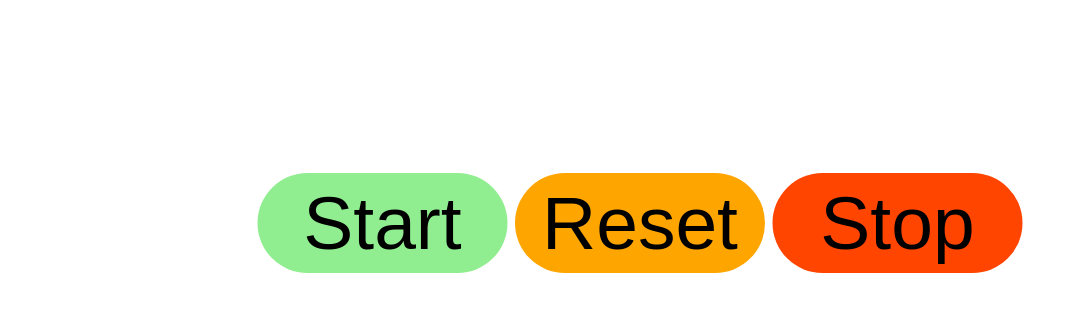
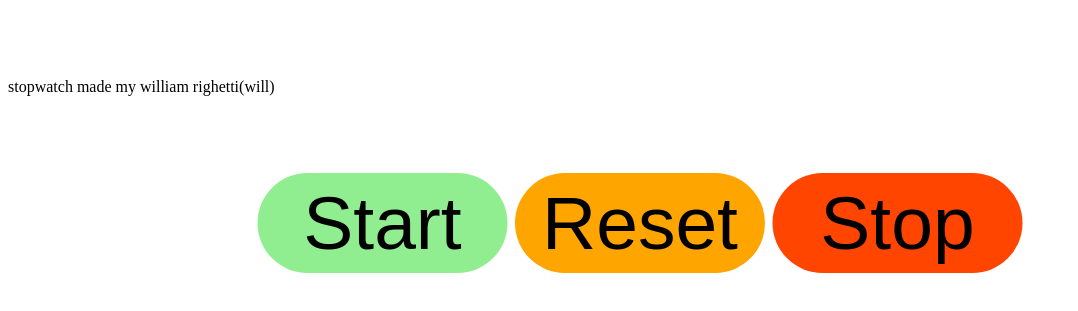
Before and after one commit to CodeDude113/Stopwatch-Using-Js, a plain HTML site: page index.html in a window 1280 px wide. Shown: the part 177-488 px from the top of the page, without its empty margins (0-1078 px from the left). Drawn offline with Linux system fonts and the light colour scheme.

Commit message:
Update index.html

```diff
--- a/index.html
+++ b/index.html
@@ -84,5 +84,6 @@
     <button class="btnStart" onclick="btnStart()">Start</button>
     <button class="btnReset" onclick="btnReset()">Reset</button>
     <button class="btnStop" onclick="btnStop()">Stop</button>
+    <p class="credit">stopwatch made my william righetti(will)</p>
   </body>
 </html>
```
